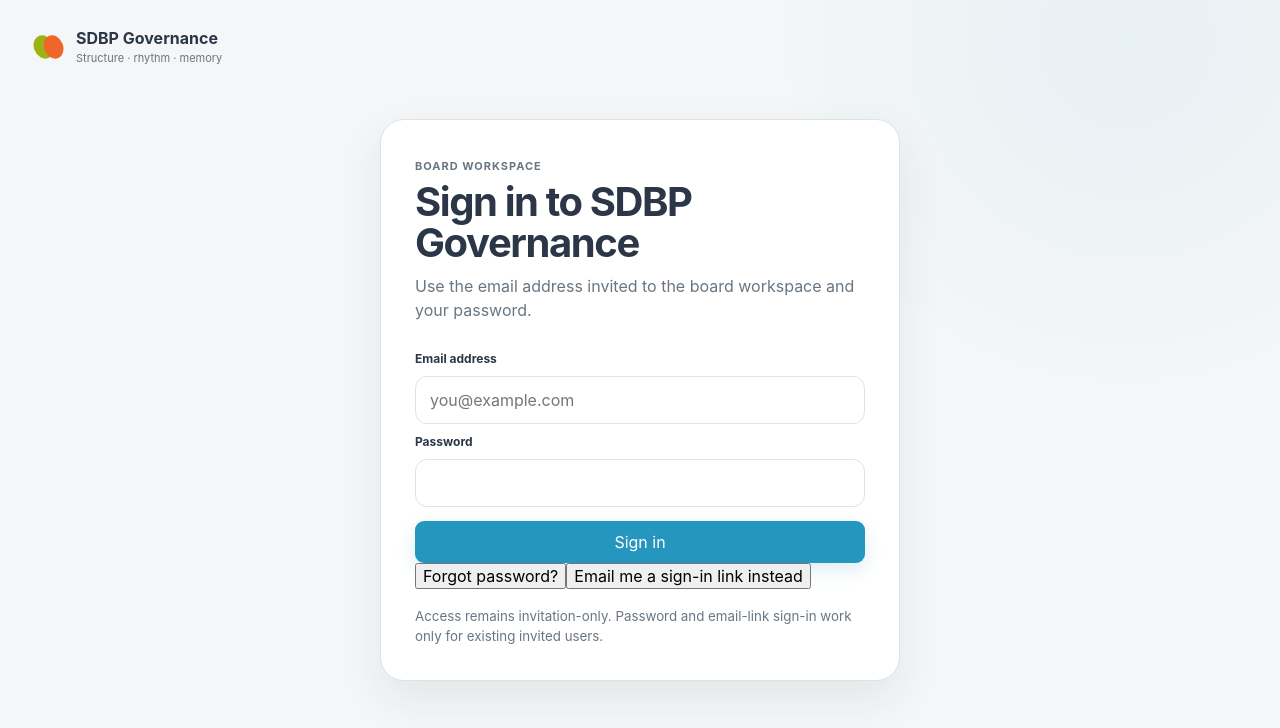
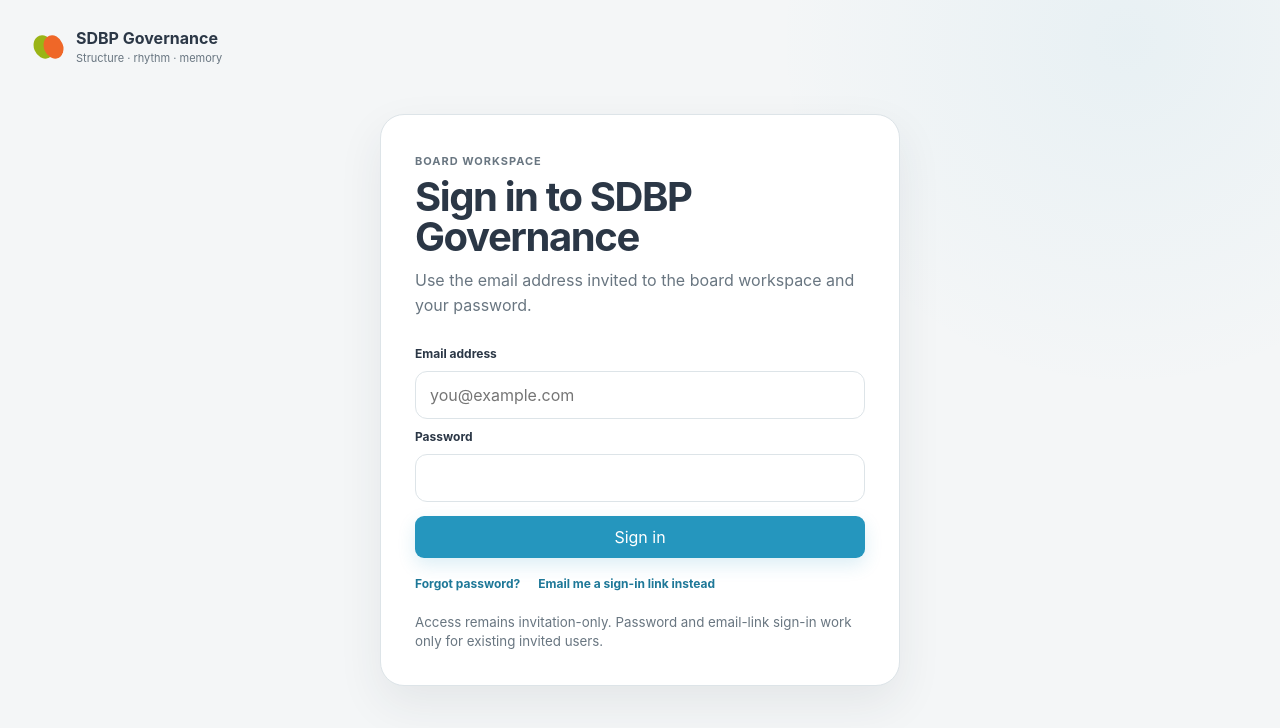
Before and after one commit to sdbp-admin/governance, a Next.js app: page /governance/ in a window 1280 px wide. Shown: the top 728 px of the page. Built offline with nearby package versions, Linux system fonts and the light colour scheme; no server answers.

Commit message:
style password authentication flow

```diff
--- a/app/auth.css
+++ b/app/auth.css
@@ -53,6 +53,23 @@
 }
 .auth-form button { margin-top: 4px; }
 
+.auth-login-options {
+  display: flex;
+  flex-wrap: wrap;
+  gap: 6px 18px;
+  margin-top: 14px;
+}
+.auth-login-options button {
+  border: 0;
+  padding: 4px 0;
+  background: transparent;
+  color: var(--accent-dark);
+  font-size: 12px;
+  font-weight: 700;
+  text-align: left;
+}
+.auth-login-options button:hover { text-decoration: underline; }
+
 .auth-message {
   margin-top: 18px;
   padding: 12px 14px;
@@ -85,7 +102,7 @@
   display: flex;
   align-items: center;
   gap: 14px;
-  max-width: 390px;
+  max-width: 430px;
   padding: 11px 12px 11px 15px;
   border: 1px solid rgba(43,55,70,.12);
   border-radius: 16px;
@@ -94,6 +111,7 @@
 }
 .auth-session-chip strong { display: block; font-size: 12px; color: var(--brand-navy); }
 .auth-session-chip small { display: block; margin-top: 2px; color: var(--muted); font-size: 10px; line-height: 1.3; }
+.auth-session-actions { display: flex; gap: 5px; flex: 0 0 auto; }
 .auth-session-chip button {
   border: 0;
   border-radius: 10px;
```
